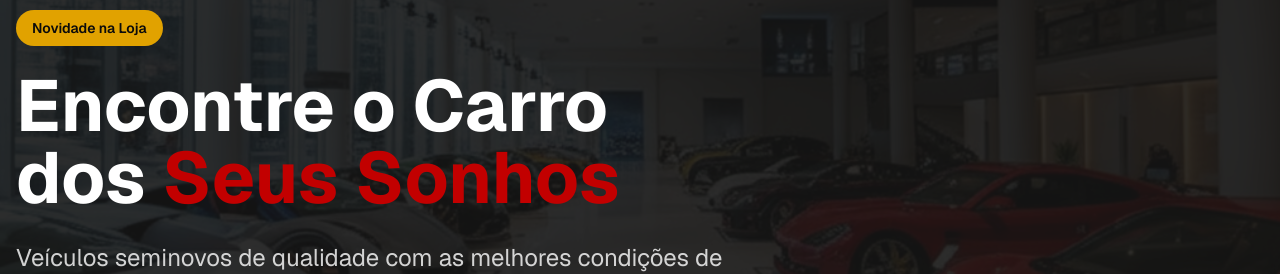
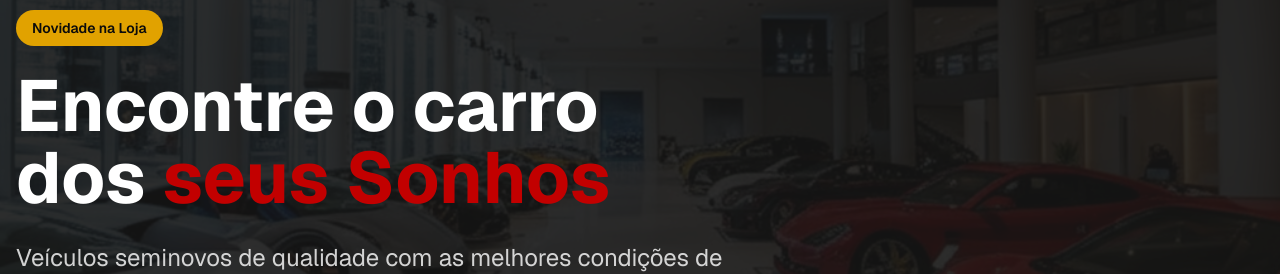
Before and after one commit to thiagosilvacavalcanti/v0-car-website-redesign, a Next.js app: page / in a window 1280 px wide. Shown: the part 243-517 px from the top of the page. Built offline with nearby package versions, Linux system fonts and the light colour scheme; no server answers; the database is empty.

Commit message:
corrigindo frase inicial

```diff
--- a/components/hero-section.tsx
+++ b/components/hero-section.tsx
@@ -13,8 +13,8 @@ export function HeroSection() {
           </div>
 
           <h1 className="text-5xl md:text-7xl font-bold mb-6 text-balance">
-            Encontre o Carro dos{' '}
-            <span className="text-primary">Seus Sonhos</span>
+            Encontre o carro dos{' '}
+            <span className="text-primary">seus Sonhos</span>
           </h1>
 
           <p className="text-xl md:text-2xl mb-8 text-secondary-foreground/80 text-pretty leading-relaxed">
```
